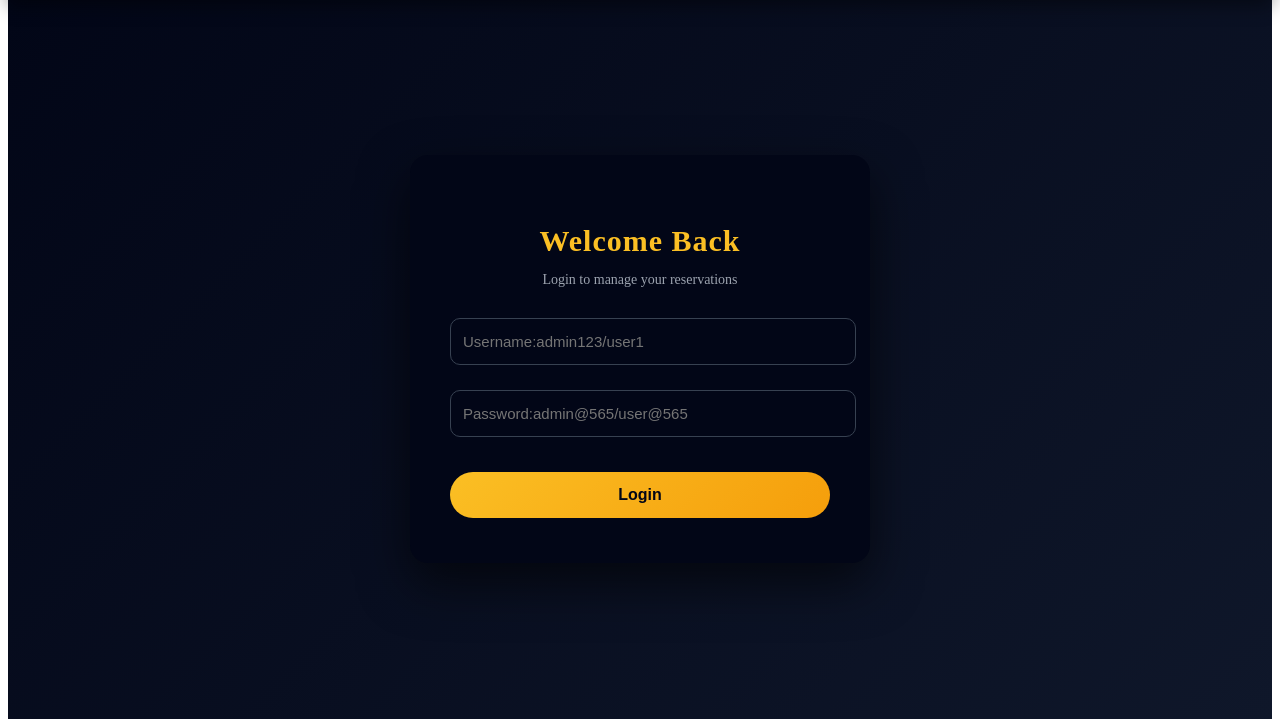
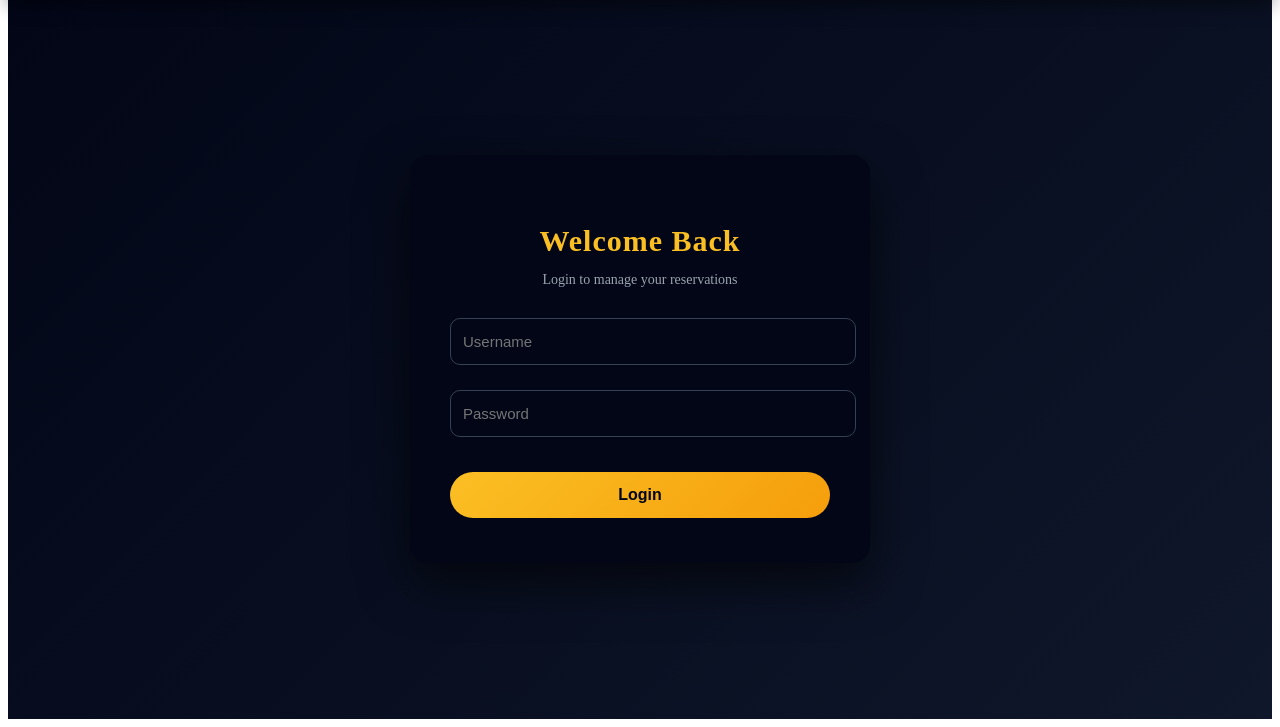
Before and after one commit to Komalchowdary25/Restaurant_Management, a Django app: page /auth_user/login_/ in a window 1280 px wide. Shown: the part 89-816 px from the top of the page. Run offline with Django 5.2, Linux system fonts and the light colour scheme.

Commit message:
Edited Login Page2

```diff
--- a/auth_user/templates/login_.html
+++ b/auth_user/templates/login_.html
@@ -18,11 +18,11 @@
             {% csrf_token %}
 
             <div class="input-group">
-                <input type="text" name="username" placeholder="Username:admin123/user1" required>
+                <input type="text" name="username" placeholder="Username" required>
             </div>
 
             <div class="input-group">
-                <input type="password" name="password" placeholder="Password:admin@565/user@565" required>
+                <input type="password" name="password" placeholder="Password" required>
             </div>
 
             <button type="submit" class="login-btn">Login</button>
```
